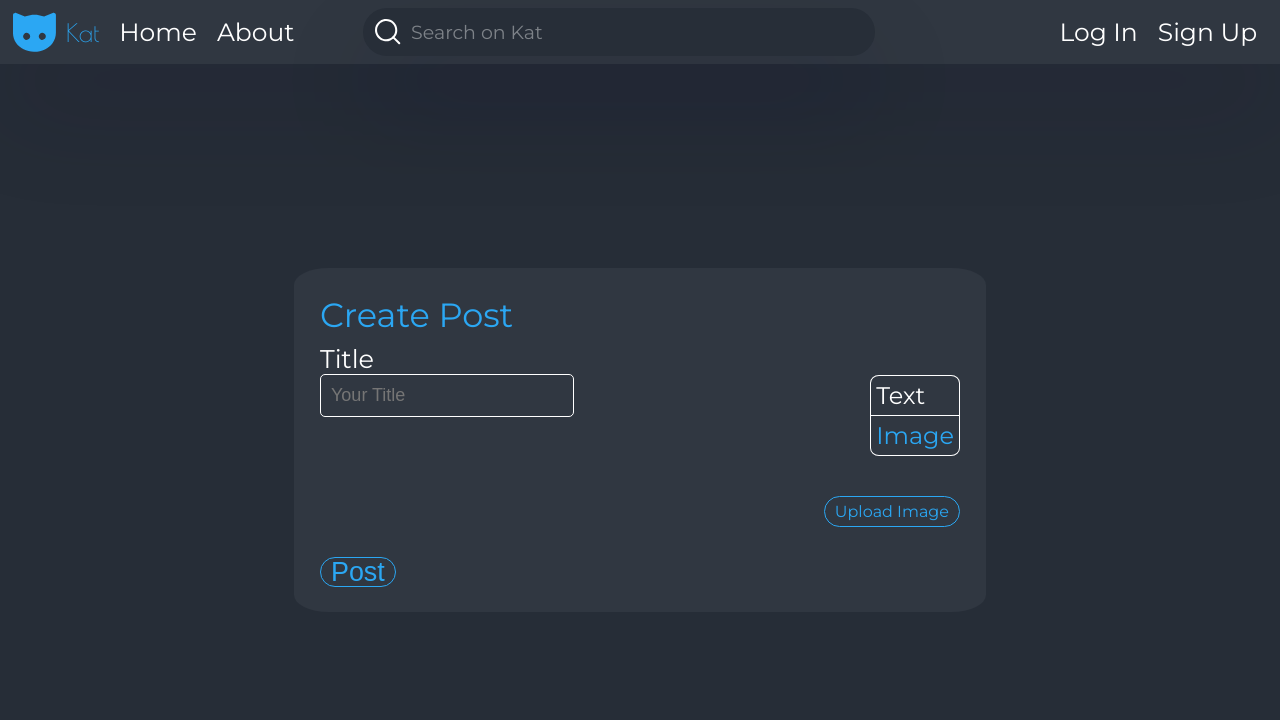
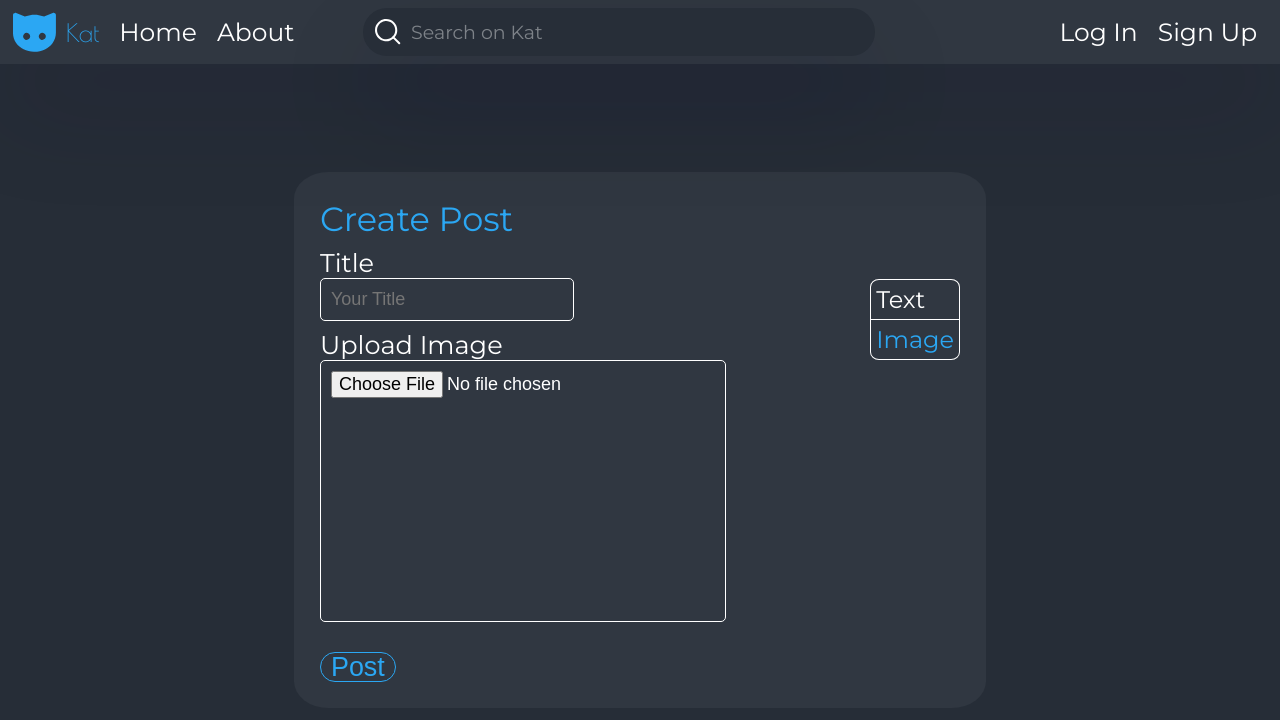
Before and after one commit to siddhantsingh9811/kat-social-media, a React (Create React App) app in the folder frontend/: page /create in a window 1280 px wide. Both pictures are taken after a click on the element "Image". Shown: the top 720 px of the page. Built offline with nearby package versions, Linux system fonts and the light colour scheme; no server answers.

Commit message:
removed react-dropzone

```diff
--- a/frontend/src/Create.js
+++ b/frontend/src/Create.js
@@ -1,4 +1,5 @@
-import { useEffect, useState } from 'react';
+import { useEffect, useState, useMemo } from 'react';
+
 
 const Create = ({auth,handleUser}) => {
 	const [type,setType] = useState('text');
@@ -6,38 +7,73 @@ const Create = ({auth,handleUser}) => {
 	const [c2,setC2] = useState('white')
 	const [image,setImage] = useState(false)
 
+	const [title,setTitle] = useState(null)
+	const [content,setContent] = useState(null)
+	const [file,setFile] = useState(null)
+
+	useEffect(()=>{
+		if (image){
+			setType('image');
+			setC2('var(--primary)');
+			setC1('white');
+		}
+		else if (!image){
+			setType('text');
+			setC1('var(--primary)');
+			setC2('white');
+		}
+	},[image])
+	const handleSubmit = (e) =>{
+		e.preventDefault();
+		console.log(title,content,file)
+	}
+
+	const handleChange = (e) =>{
+
+		setFile(e.target.files[0]);
+	}
 
     return (
         <div className="create">
             <div className="cont">
 				<div className="h">Create Post</div>
-				<form className='createField'>
+				<form className='createField' onSubmit={handleSubmit}>
 					<div className="left">
 
 						<div className="field">
 							<div className="text">Title</div>
-							<input className='titleField' type="text" placeholder='Your Title' />
+							<input className='titleField' type="text" value={title} onChange={(e) => {setTitle(e.target.value)}} placeholder='Your Title' required/>
 						</div>
-						{image ? null:
+						{image ? <div className="field">
+							<div className="text">Upload Image</div>
+							<div className="imageField">
+
+							<input style={{ fontSize: '18px' }} type="file" onChange={handleChange} />
+							</div>
+
+						</div>:
 						<div className="field">
-							<div className="text">Content</div>
-							<textarea className='contentField' placeholder='Your Content' cols="35" rows="8"/>
+						<div className="text">Content</div>
+						<textarea className='contentField' value={content} onChange={(e) => {setContent(e.target.value)}} placeholder='Your Content'/>
 						</div>
 						}
+						<div className="buttons">
+							<button>Post</button>
+						</div>
+
+
+
+
 					</div>
 					<div className="right">
 						<div className="selector">
-							<div className="op1" style={{ color:c1 }} onClick={()=>{setType('text');setC1('var(--primary)');setC2('white');setImage(false)}}>Text</div>
-							<div className="op2" style={{ color:c2 }} onClick={()=>{setType('image');;setC2('var(--primary)');setC1('white');setImage(true)}}>Image</div>
+							<div className="op1" style={{ color:c1 }} onClick={()=>{setImage(false)}}>Text</div>
+							<div className="op2" style={{ color:c2 }} onClick={()=>{setImage(true)}}>Image</div>
 						</div>
-						{image ? <div className='upload'>Upload Image</div>: null}
+					</div>
 
-					</div>
 				</form>
 
-				<div className="buttons">
-					<button>Post</button>
-				</div>
             </div>
         </div>
      );
--- a/frontend/src/index.css
+++ b/frontend/src/index.css
@@ -364,7 +364,8 @@ button{
 .create .contentField{
   background: none;
   border: 1px solid white;
-
+  height: 30vh;
+  width: 30vw;
   color: white;
   border-radius: 5px;
   padding:10px;
@@ -401,3 +402,16 @@ button{
 
   border-top: 1px solid white;
 }
+
+.imageField{
+  height: 30vh;
+  width: 30vw;
+  font-size: 18px;
+  border: 1px solid white;
+  border-radius: 5px;
+  padding:10px;
+  display: flex;
+
+
+
+}
```
